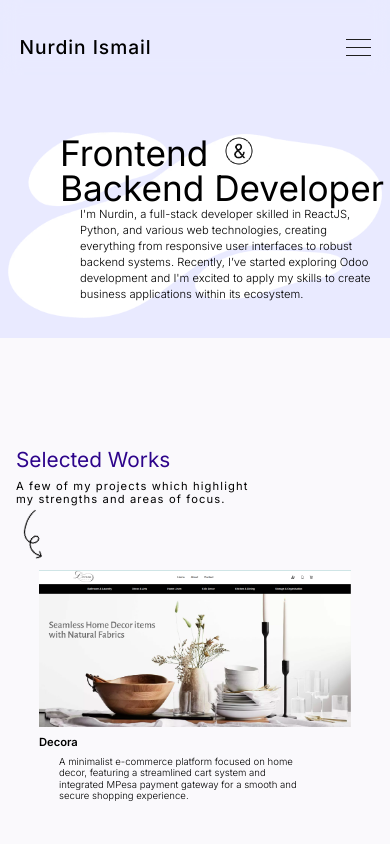
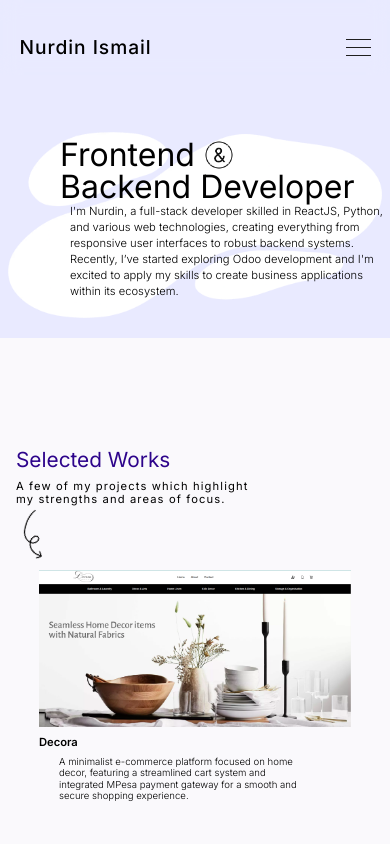
Before and after one commit to Nurdin-Ismail/Portfolio, a React (Create React App) app in the folder client/: page / in a window 390 px wide. Shown: the top 844 px of the page. Built offline with nearby package versions, Linux system fonts and the light colour scheme.

Commit message:
changed css for hero section

```diff
--- a/client/src/App.css
+++ b/client/src/App.css
@@ -120,19 +120,19 @@ body {
         }
 
         .about-text h1 {
-            font-size: 2.2rem;
+            font-size: 2rem;
             line-height: 1;
         }
 
 
         .about-text p {
             /* padding-right: 800px; */
-            /* margin-left: 10px; */
+            margin-left: 10px;
 
             font-size: 0.7rem;
             line-height: 1rem;
             /* margin-top: 20px; */
-            width: 90%;
+            width: 96%;
 
 
 
@@ -140,7 +140,9 @@ body {
 
         .title-img {
             height: 30px;
-            margin-left: 1rem;
+            margin-left: 0.6rem;
+            display: grid;
+            place-self: center;
         }
 
 
```
